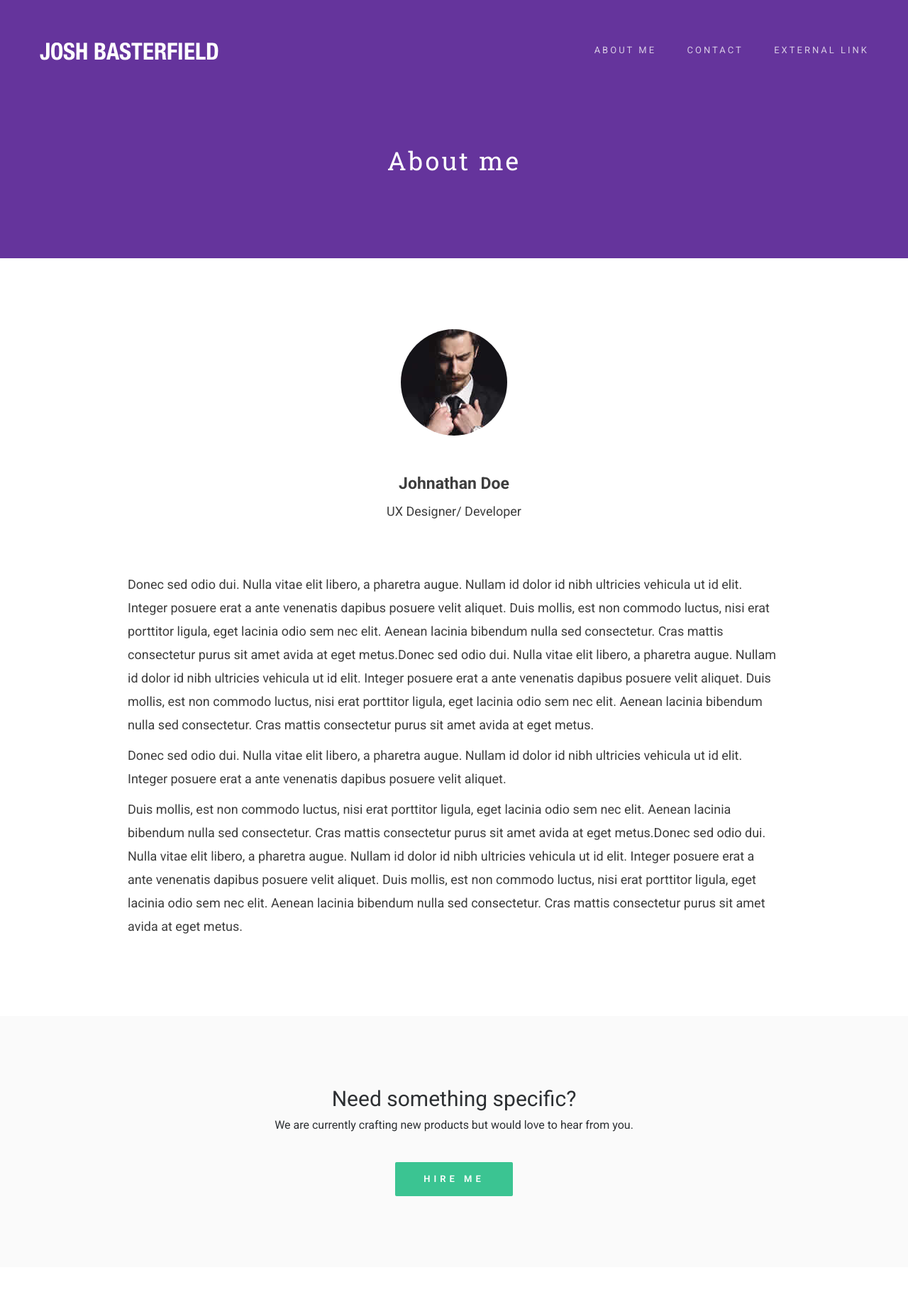
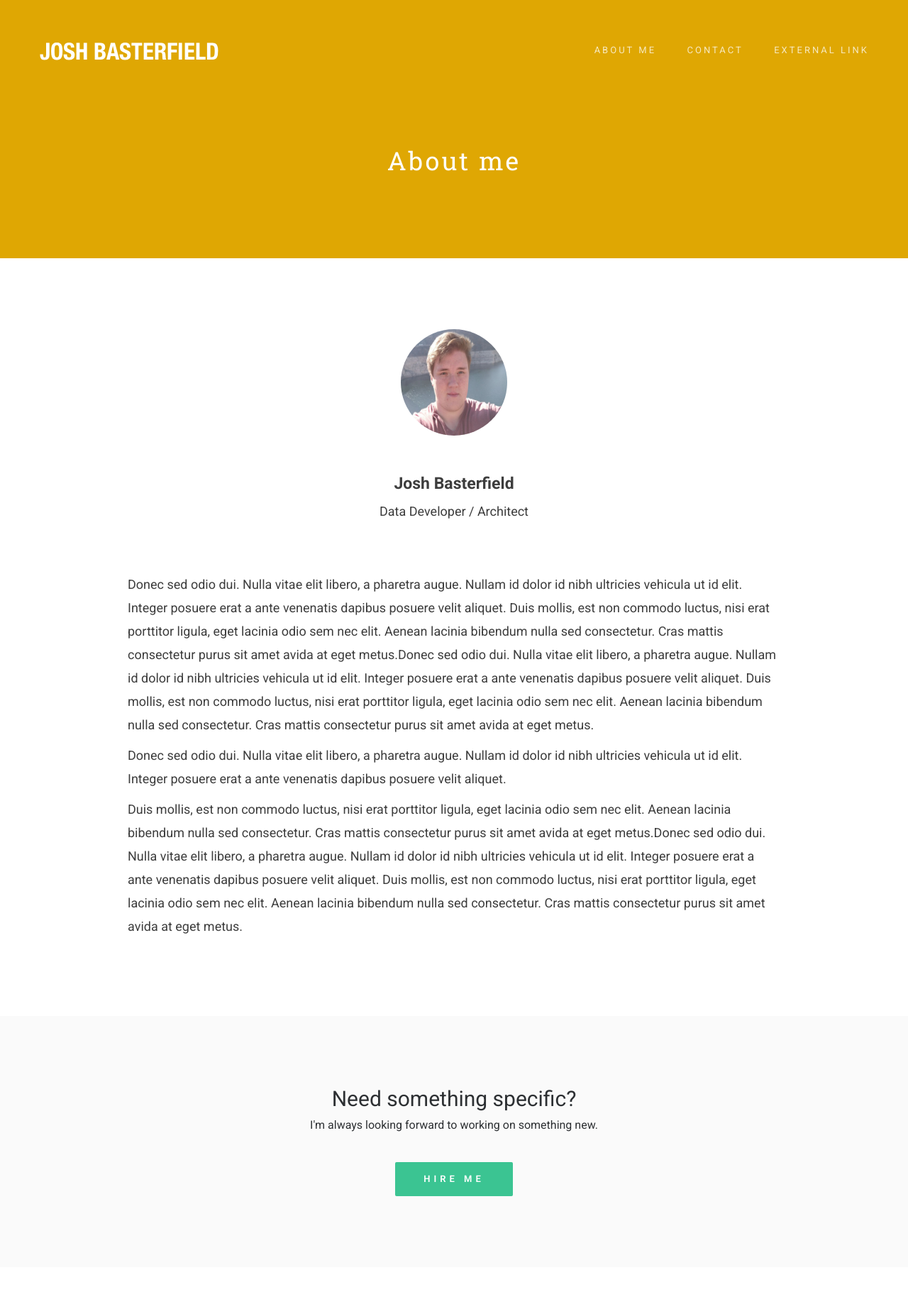
Before and after one commit to JWBasterfield/joshbasterfield, a PHP site: page /about.html in a window 1280 px wide. Shown: the top 1838 px of the page at 71% size. Run offline with PHP 8.4, Linux system fonts and the light colour scheme; some libraries are stand-ins or nearby versions.

Commit message:
About page updated, removed purple too

```diff
--- a/about.html
+++ b/about.html
@@ -50,9 +50,9 @@
 <!-- description text section -->
 <section id="inner-description" class="section inner-description">
   <div class="container">
-    <div class="col-md-10 col-md-offset-1 text-center"> <img src="images/designer-pic.jpg" alt="Mafolio">
-      <h1>Johnathan Doe</h1>
-      <p>UX Designer/ Developer</p>
+    <div class="col-md-10 col-md-offset-1 text-center"> <img src="images/jwb.jpg" alt="Josh Basterfield">
+      <h1>Josh Basterfield</h1>
+      <p>Data Developer / Architect</p>
     </div>
     <div class="col-md-10 col-md-offset-1 space">
       <p>Donec sed odio dui. Nulla vitae elit libero, a pharetra augue. Nullam id dolor id nibh ultricies vehicula ut id elit. Integer posuere erat a ante venenatis dapibus posuere velit aliquet. Duis mollis, est non commodo luctus, nisi erat porttitor ligula, eget lacinia odio sem nec elit. Aenean lacinia bibendum nulla sed consectetur. Cras mattis consectetur purus sit amet avida at eget metus.Donec sed odio dui. Nulla vitae elit libero, a pharetra augue. Nullam id dolor id nibh ultricies vehicula ut id elit. Integer posuere erat a ante venenatis dapibus posuere velit aliquet. Duis mollis, est non commodo luctus, nisi erat porttitor ligula, eget lacinia odio sem nec elit. Aenean lacinia bibendum nulla sed consectetur. Cras mattis consectetur purus sit amet avida at eget metus.</p>
@@ -68,8 +68,8 @@
   <div class="container">
     <div class="col-md-8 col-md-offset-2 text-center">
       <h3>Need something specific?</h3>
-      <p>We are currently crafting new products but would love to hear from you.</p>
-      <a href="https://github.com/kamalcha/ActiveBox/archive/master.zip" class="btn btn-large">Hire me</a> </div>
+      <p>I'm always looking forward to working on something new.</p>
+      <a href="contact.html" class="btn btn-large">Hire me</a> </div>
   </div>
 </section>
 <!-- hire me section -->
--- a/css/main.css
+++ b/css/main.css
@@ -509,7 +509,7 @@ ul li {
 -------------------------------------------------------------------------------*/
 
 .innerbanner {
-	background-color: #65349c;
+	background-color: #dfa703;
 	min-height: 100%;
 }
 .innerbanner-text {
```
Also changed, not shown: images/jwb.jpg (added).
